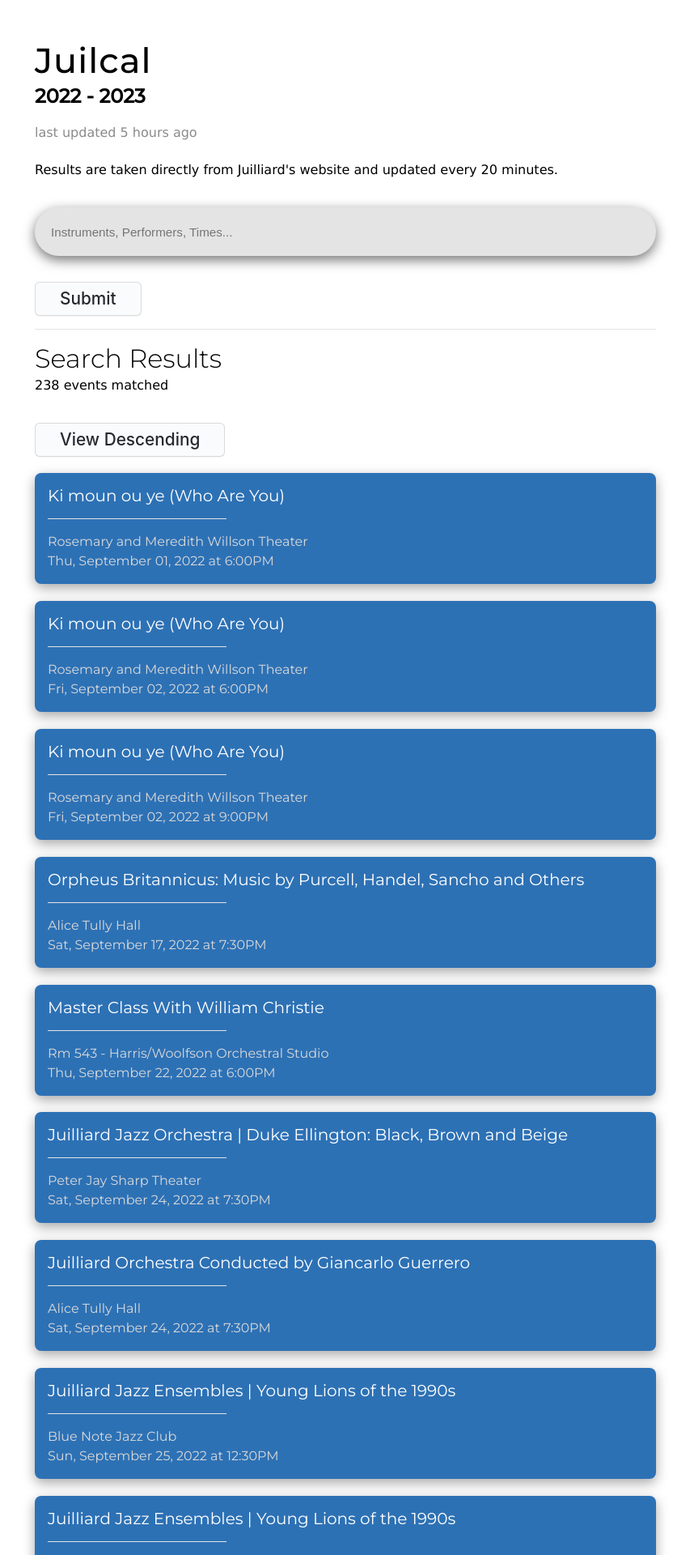
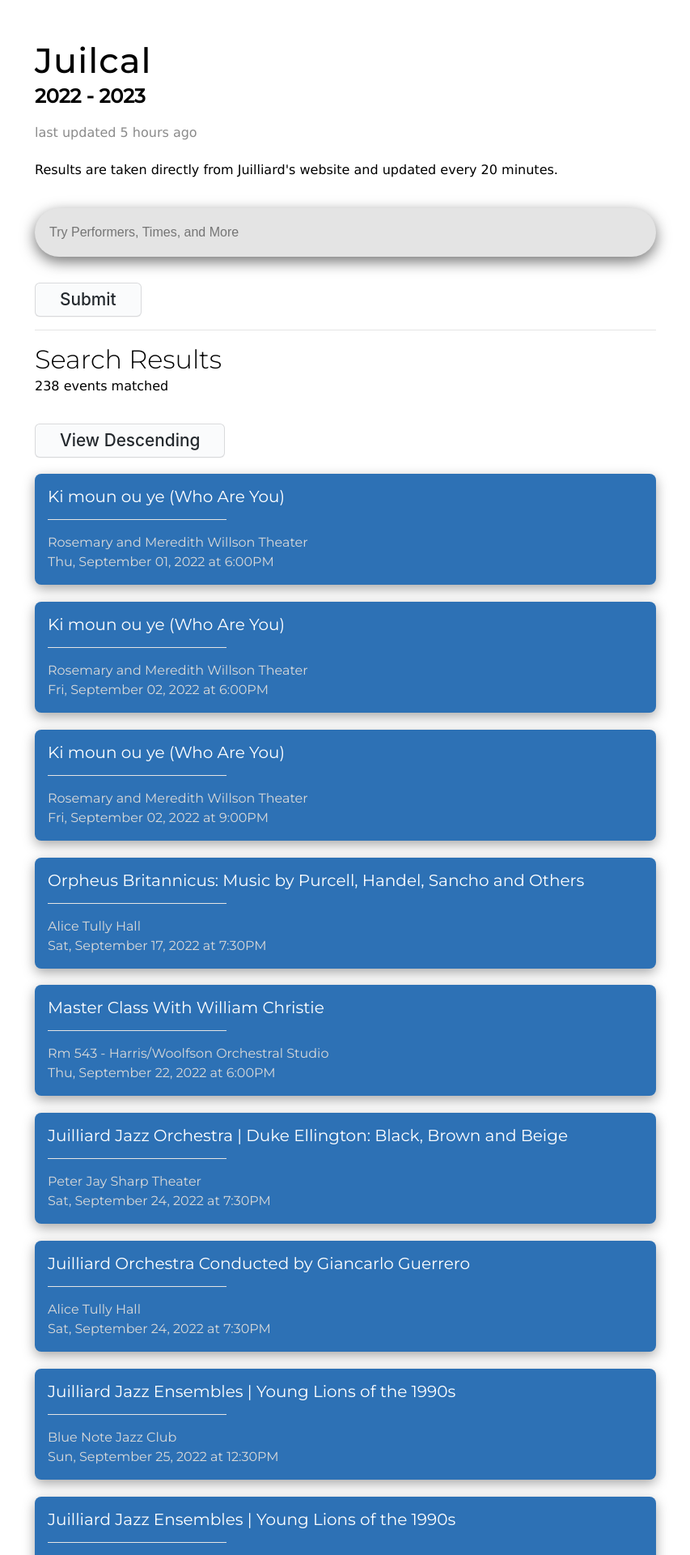
Before and after one commit to rsoeyadi/Juilliard-Calendar-Scraper, a Flask app: page / in a window 1280 px wide. Shown: the top 1920 px of the page at 81% size, without its empty margins (213-1066 px from the left). Run offline with Flask 2, Linux system fonts and the light colour scheme; data comes from the database, SQL or seed files in the repository.

Commit message:
placeholder more succinct

```diff
--- a/static/css/main.css
+++ b/static/css/main.css
@@ -53,10 +53,10 @@ input[type="search"] {
   margin-top: 1em;
   border: none;
   border-radius: 30px;
-  box-shadow: rgb(0 0 0 / 55%) 0 5px 15px;
+  box-shadow: rgb(0 0 0 / 55%) 0 6px 18px;
   background-color: #e4e4e4;
-  font-size: 15.2px;
-  padding: 0 20px;
+  font-size: 1em;
+  padding: 17px 0 17px 18px;
   outline: none;
 }
 
--- a/templates/index.html
+++ b/templates/index.html
@@ -94,9 +94,9 @@
         </div>
         <form action="/add_keyword" , method="POST">
             {% if not q %}
-                <input type="search" name="q" placeholder="Instruments, Performers, Times...">
+                <input type="search" name="q" placeholder="Try Performers, Times, and More">
             {% else %}
-                <input type="search" name="q" placeholder="Instruments, Performers, Times..." value="{{q}}">
+                <input type="search" name="q" placeholder="Try Performers, Times, and More" value="{{q}}">
             {% endif %}
             <div class="button-wrapper">
                 <button name="add_keyword" type="submit">Submit</button>
```
